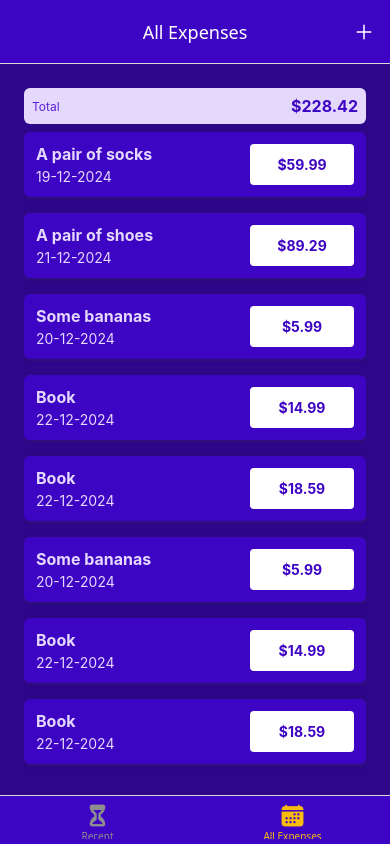
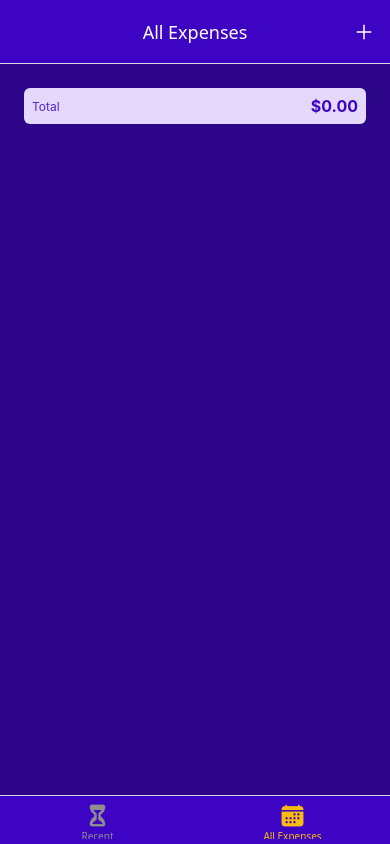
Before and after one commit to superGemHere/Expense-Tracker-App-RN, a React Native app in the folder ExpenseTracker/: screen /AllExpenses in a window 390 px wide. Built offline with nearby package versions, Linux system fonts and the light colour scheme.

Commit message:
feat: dynamic data handle and rendering

```diff
--- a/ExpenseTracker/components/ExpensesOutput/ExpensesOutput.jsx
+++ b/ExpenseTracker/components/ExpensesOutput/ExpensesOutput.jsx
@@ -5,56 +5,6 @@ import ExpensesSummary from './ExpensesSummary'
 import ExpensesList from './ExpensesList'
 import { GlobalStyles } from '../../constants/styles';
 
-const DUMMY_EXPENSES = [
-   {
-      id: "e1",
-      description: "A pair of socks",
-      amount: 59.99,
-      date: new Date('2024-12-19')
-   },
-   {
-      id: "e2",
-      description: "A pair of shoes",
-      amount: 89.29,
-      date: new Date('2024-12-21')
-   },
-   {
-      id: "e3",
-      description: "Some bananas",
-      amount: 5.99,
-      date: new Date('2024-12-20')
-   },
-   {
-      id: "e4",
-      description: "Book",
-      amount: 14.99,
-      date: new Date('2024-12-22')
-   },
-   {
-      id: "e5",
-      description: "Book",
-      amount: 18.59,
-      date: new Date('2024-12-22')
-   },
-   {
-      id: "e6",
-      description: "Some bananas",
-      amount: 5.99,
-      date: new Date('2024-12-20')
-   },
-   {
-      id: "e7",
-      description: "Book",
-      amount: 14.99,
-      date: new Date('2024-12-22')
-   },
-   {
-      id: "e8",
-      description: "Book",
-      amount: 18.59,
-      date: new Date('2024-12-22')
-   },
-];
 
 const ExpensesOutput = ({
    expenses,
@@ -62,8 +12,8 @@ const ExpensesOutput = ({
 }) => {
   return (
     <View style={styles.container}>
-      <ExpensesSummary expenses={DUMMY_EXPENSES} periodName={expensesPeriod} />
-      <ExpensesList expenses={DUMMY_EXPENSES}/>
+      <ExpensesSummary expenses={expenses} periodName={expensesPeriod} />
+      <ExpensesList expenses={expenses}/>
     </View>
   )
 }
--- a/ExpenseTracker/screens/AllExpenses.jsx
+++ b/ExpenseTracker/screens/AllExpenses.jsx
@@ -1,11 +1,14 @@
 import { View, Text } from 'react-native'
-import React from 'react'
+import React, {useContext} from 'react'
 
-import ExpensesOutput from '../components/ExpensesOutput/ExpensesOutput'
+import ExpensesOutput from '../components/ExpensesOutput/ExpensesOutput';
+import { ExpensesContext } from '../store/context/expenses-context';
+
 
 const AllExpenses = () => {
+  const {expenses} =  useContext(ExpensesContext);
   return (
-    <ExpensesOutput expensesPeriod={"Total"} />
+    <ExpensesOutput expenses={expenses} expensesPeriod={"Total"} />
   )
 }
 
--- a/ExpenseTracker/screens/ManageExpense.jsx
+++ b/ExpenseTracker/screens/ManageExpense.jsx
@@ -1,7 +1,13 @@
-import { View, Text } from "react-native";
-import React, { useLayoutEffect } from "react";
+import { View, Text, StyleSheet } from "react-native";
+import React, { useContext, useLayoutEffect } from "react";
+import IconBtn from "../components/UI/IconBtn";
+import { GlobalStyles } from "../constants/styles";
+import Button from "../components/UI/Button";
+import { ExpensesContext } from "../store/context/expenses-context";
 
 const ManageExpense = ({ route, navigation }) => {
+  const { deleteExpense, updateExpense, addExpense } = useContext(ExpensesContext);
+
   const expenseId = route.params?.expenseId;
 
   const isEditing = !!expenseId;
@@ -12,13 +18,76 @@ const ManageExpense = ({ route, navigation }) => {
     })
   }, [navigation, isEditing]);
 
+  const deleteExpenseHandler = () => {
+    deleteExpense(expenseId);
+    navigation.goBack();
+  };
 
+  const cancelHandler = () => {
+    navigation.goBack();
+  };
+
+  const confirmHandler = () => {
+    if(expenseId){
+      updateExpense(expenseId, {
+        id: Math.random().toString(),
+        description: "Test Expense Updated",
+        amount: 19.99,
+        date: new Date('2024-12-17'),
+      });
+    }else{
+      addExpense({
+        id: Math.random().toString(),
+        description: "Test Expense Added",
+        amount: 19.99,
+        date: new Date('2024-12-15'),
+      });
+    }
+    navigation.goBack();
+  };
 
   return (
-    <View>
-      <Text>ManageExpense</Text>
+    <View style={styles.container}>
+      <View style={styles.btnContainer}>
+        <Button mode={"flat"} onPress={cancelHandler} style={styles.button}>Cancel</Button>
+        <Button onPress={confirmHandler} style={styles.button}>{isEditing ? "Update" : "Add"}</Button>
+      </View>
+      {isEditing && (
+        <View style={styles.deleteContainer}>
+          <IconBtn
+          icon={"trash"}
+          color={GlobalStyles.colors.error500}
+          size={36}
+          onPress={deleteExpenseHandler}
+          />
+        </View>
+      )}
     </View>
   );
 };
 
 export default ManageExpense;
+
+const styles = StyleSheet.create({
+  container: {
+    flex: 1,
+    padding: 24,
+    backgroundColor: GlobalStyles.colors.primary800,
+  },
+  btnContainer:{
+    flexDirection: "row",
+    justifyContent: "center",
+    alignItems: "center",
+  },
+  button: {
+    minWidth: 120,
+    marginHorizontal: 8,
+  },
+  deleteContainer: {
+    alignItems: "center",
+    marginTop: 16,
+    paddingTop: 8,
+    borderTopWidth: 2,
+    borderTopColor: GlobalStyles.colors.primary200,
+  }
+})
--- a/ExpenseTracker/screens/RecentExpenses.jsx
+++ b/ExpenseTracker/screens/RecentExpenses.jsx
@@ -1,10 +1,21 @@
 import { View, Text } from 'react-native'
-import React from 'react'
+import React, { useContext } from 'react'
 import ExpensesOutput from '../components/ExpensesOutput/ExpensesOutput'
+import { ExpensesContext } from '../store/context/expenses-context';
+import { getDateMinusDays } from '../utils/date';
 
 const RecentExpenses = () => {
+   const {expenses} =  useContext(ExpensesContext);
+
+   const recentExpenses = expenses.filter(expense => {
+      const today = new Date();
+      const date7DaysAgo = getDateMinusDays(today, 7);
+
+      return (expense.date >= date7DaysAgo) && (expense.date <= today);
+   });
+
   return (
-    <ExpensesOutput expensesPeriod={"Last 7 Days"} />
+    <ExpensesOutput expenses={recentExpenses} expensesPeriod={"Last 7 Days"} />
   )
 }
 
```
